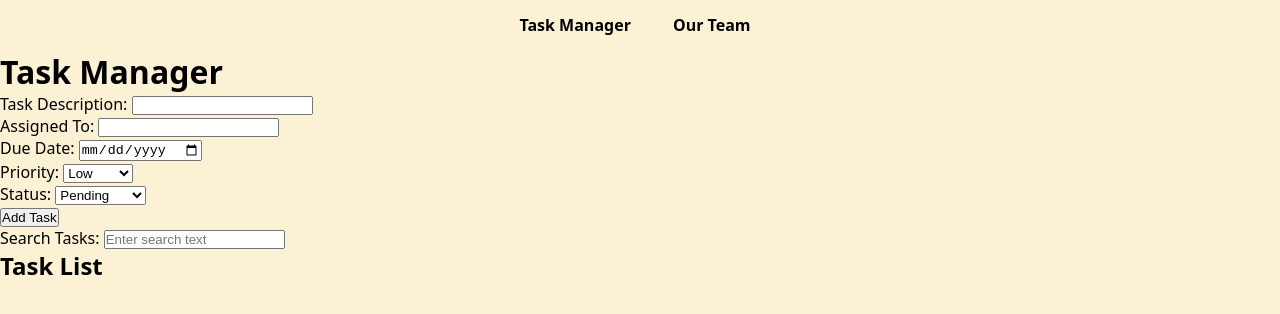
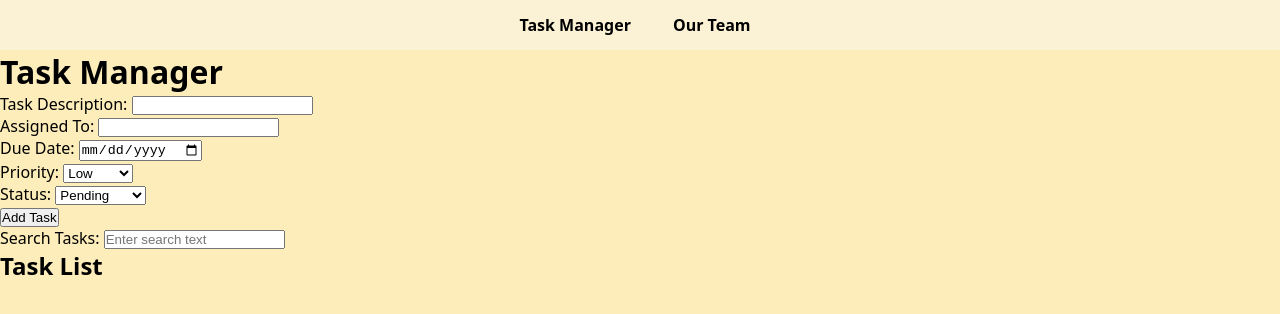
Before and after one commit to 101Shakila/Task-Manager, a plain HTML site: page index.html in a window 1280 px wide. Drawn offline with Linux system fonts and the light colour scheme.

Commit message:
style.css updated

```diff
--- a/assets/style.css
+++ b/assets/style.css
@@ -7,7 +7,7 @@
 body
 {
     font-family: system-ui, sans-serif;
-    background-color: #fbf2d5;
+    background-color: #fdedba;
 }
 
 
```
